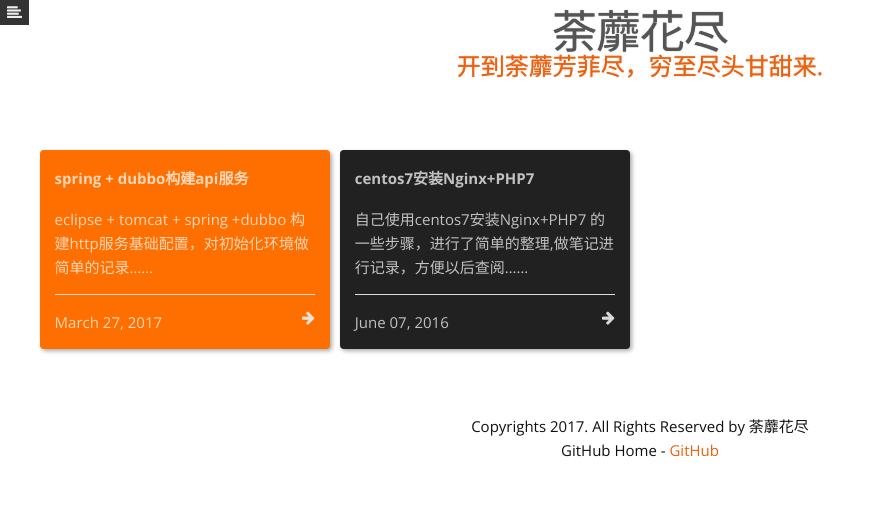
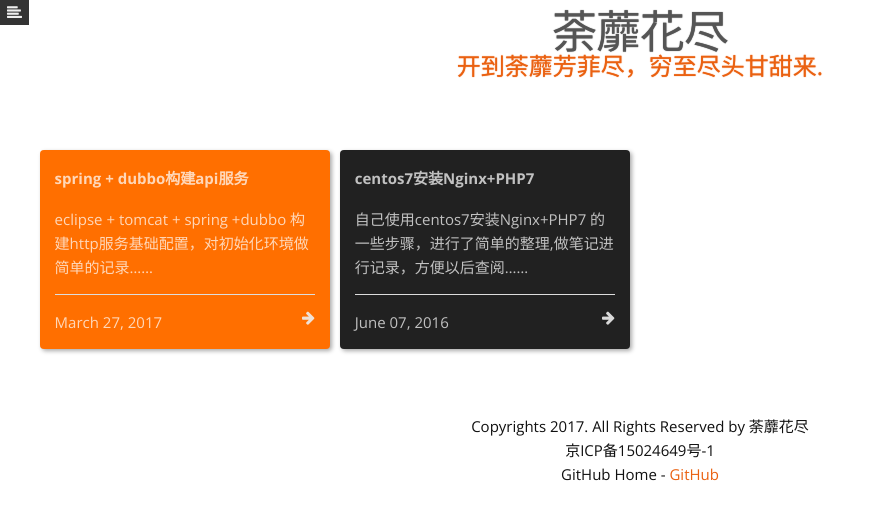
Before and after one commit to wuluo/wuluo.github.io, a Jekyll site: the page built from index.html, in a window 1280 px wide. Shown: the top 520 px of the page, without its empty margins (0-885 px from the left). Built offline with Jekyll 4.4.1, drawn with Linux system fonts in a browser that asks for light colours.

Commit message:
add 备案

```diff
--- a/_includes/footer.html
+++ b/_includes/footer.html
@@ -1,4 +1,5 @@
 <footer>
     <p style="margin: 0">Copyrights {{site.time | date: '%Y'}}. All Rights Reserved by {{site.title}}</p>
+	<p style="margin: 0">京ICP备15024649号-1</p>
     <p style="margin: 0">GitHub Home - <a href="https://github.com/wuluo" target="_blank">GitHub</a></p>
 </footer>
```
